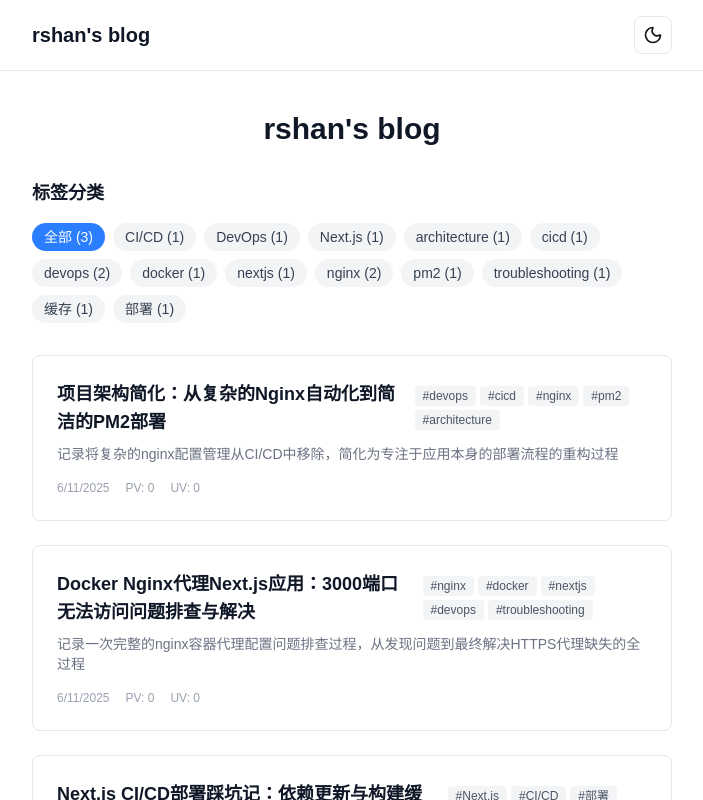
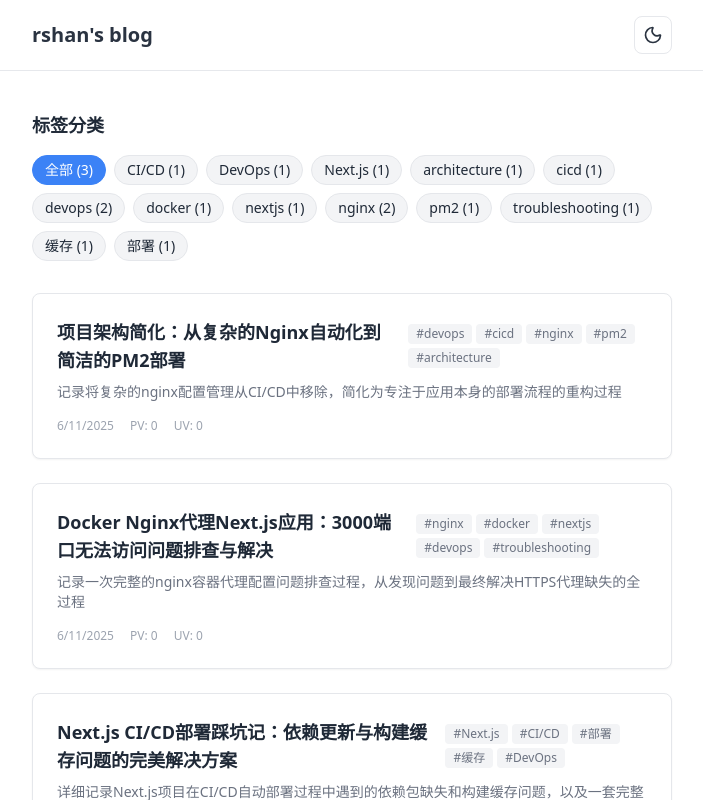
Before and after one commit to Rhan2020/my-blog, a Next.js app: page / in a window 1280 px wide. Shown: the top 800 px of the page, without its empty margins (288-991 px from the left). Built offline with nearby package versions, Linux system fonts and the light colour scheme.

Commit message:
完善暗夜主题设计，参考业界主流UI库

```diff
--- a/src/app/globals.css
+++ b/src/app/globals.css
@@ -1,98 +1,171 @@
 @import "tailwindcss";
 
+/* CSS变量定义 - 参考GitHub、VS Code、Tailwind CSS等主流设计 */
 :root {
-  --background: #ffffff;
-  --foreground: #171717;
+  /* Light theme colors */
+  --color-background: #ffffff;
+  --color-foreground: #1f2937;
+  --color-muted: #6b7280;
+  --color-muted-foreground: #9ca3af;
+  --color-card: #ffffff;
+  --color-card-foreground: #1f2937;
+  --color-popover: #ffffff;
+  --color-popover-foreground: #1f2937;
+  --color-border: #e5e7eb;
+  --color-input: #e5e7eb;
+  --color-primary: #3b82f6;
+  --color-primary-foreground: #ffffff;
+  --color-secondary: #f3f4f6;
+  --color-secondary-foreground: #1f2937;
+  --color-accent: #f3f4f6;
+  --color-accent-foreground: #1f2937;
+  --color-destructive: #ef4444;
+  --color-destructive-foreground: #ffffff;
+  --color-ring: #3b82f6;
+  --color-code-bg: #f8fafc;
+  --color-code-border: #e2e8f0;
+  --color-blockquote-border: #e5e7eb;
+  --color-table-header: #f9fafb;
+  --color-table-border: #e5e7eb;
+
+  /* Typography */
+  --font-sans: ui-sans-serif, system-ui, -apple-system, BlinkMacSystemFont, "Segoe UI", Roboto, "Helvetica Neue", Arial, "Noto Sans", sans-serif;
+  --font-mono: ui-monospace, SFMono-Regular, "SF Mono", Consolas, "Liberation Mono", Menlo, monospace;
+
+  /* Shadows */
+  --shadow-sm: 0 1px 2px 0 rgb(0 0 0 / 0.05);
+  --shadow-md: 0 4px 6px -1px rgb(0 0 0 / 0.1), 0 2px 4px -2px rgb(0 0 0 / 0.1);
+  --shadow-lg: 0 10px 15px -3px rgb(0 0 0 / 0.1), 0 4px 6px -4px rgb(0 0 0 / 0.1);
 }
 
-@theme inline {
-  --color-background: var(--background);
-  --color-foreground: var(--foreground);
-  --font-sans: var(--font-geist-sans);
-  --font-mono: var(--font-geist-mono);
+/* Dark theme colors - 参考GitHub Dark、VS Code Dark等 */
+.dark {
+  --color-background: #0d1117;
+  --color-foreground: #f0f6fc;
+  --color-muted: #8b949e;
+  --color-muted-foreground: #656d76;
+  --color-card: #161b22;
+  --color-card-foreground: #f0f6fc;
+  --color-popover: #161b22;
+  --color-popover-foreground: #f0f6fc;
+  --color-border: #30363d;
+  --color-input: #21262d;
+  --color-primary: #58a6ff;
+  --color-primary-foreground: #0d1117;
+  --color-secondary: #21262d;
+  --color-secondary-foreground: #f0f6fc;
+  --color-accent: #21262d;
+  --color-accent-foreground: #f0f6fc;
+  --color-destructive: #f85149;
+  --color-destructive-foreground: #f0f6fc;
+  --color-ring: #58a6ff;
+  --color-code-bg: #161b22;
+  --color-code-border: #30363d;
+  --color-blockquote-border: #30363d;
+  --color-table-header: #21262d;
+  --color-table-border: #30363d;
+
+  /* Dark shadows */
+  --shadow-sm: 0 1px 2px 0 rgb(0 0 0 / 0.3);
+  --shadow-md: 0 4px 6px -1px rgb(0 0 0 / 0.3), 0 2px 4px -2px rgb(0 0 0 / 0.3);
+  --shadow-lg: 0 10px 15px -3px rgb(0 0 0 / 0.3), 0 4px 6px -4px rgb(0 0 0 / 0.3);
 }
 
-@media (prefers-color-scheme: dark) {
-  :root {
-    --background: #0a0a0a;
-    --foreground: #ededed;
-  }
+/* 全局样式 */
+* {
+  border-color: var(--color-border);
 }
 
 body {
-  background: var(--background);
-  color: var(--foreground);
-  font-family: Arial, Helvetica, sans-serif;
+  background-color: var(--color-background);
+  color: var(--color-foreground);
+  font-family: var(--font-sans);
   transition: background-color 0.3s ease, color 0.3s ease;
+  line-height: 1.6;
 }
 
-/* Dark theme styles */
-.dark {
-  --background: #0a0a0a;
-  --foreground: #ededed;
+/* 选择文本样式 */
+::selection {
+  background-color: var(--color-primary);
+  color: var(--color-primary-foreground);
 }
 
-.light {
-  --background: #ffffff;
-  --foreground: #171717;
+/* 滚动条样式 */
+::-webkit-scrollbar {
+  width: 8px;
+  height: 8px;
 }
 
-/* Prism.js Code Highlighting */
+::-webkit-scrollbar-track {
+  background: var(--color-background);
+}
+
+::-webkit-scrollbar-thumb {
+  background: var(--color-muted);
+  border-radius: 4px;
+}
+
+::-webkit-scrollbar-thumb:hover {
+  background: var(--color-muted-foreground);
+}
+
+/* Prism.js 代码高亮 - 参考GitHub Dark主题 */
 code[class*="language-"],
 pre[class*="language-"] {
-  color: #f8f8f2;
+  color: #f0f6fc;
   background: none;
-  text-shadow: 0 1px rgba(0, 0, 0, 0.3);
-  font-family: var(--font-mono), Consolas, Monaco, 'Andale Mono', 'Ubuntu Mono', monospace;
-  font-size: 0.9em;
+  font-family: var(--font-mono);
+  font-size: 0.875em;
   text-align: left;
   white-space: pre;
   word-spacing: normal;
   word-break: normal;
   word-wrap: normal;
   line-height: 1.5;
-  tab-size: 4;
+  tab-size: 2;
   hyphens: none;
 }
 
 pre[class*="language-"] {
-  padding: 1em;
-  margin: .5em 0;
+  padding: 1rem;
+  margin: 1rem 0;
   overflow: auto;
-  border-radius: 0.3em;
-  background: #2d3748;
+  border-radius: 8px;
+  background: var(--color-code-bg);
+  border: 1px solid var(--color-code-border);
+  box-shadow: var(--shadow-sm);
 }
 
 :not(pre) > code[class*="language-"] {
-  padding: .1em;
-  border-radius: .3em;
+  padding: 0.125rem 0.25rem;
+  border-radius: 4px;
   white-space: normal;
-  background: #2d3748;
+  background: var(--color-code-bg);
+  border: 1px solid var(--color-code-border);
+  color: var(--color-foreground);
 }
 
-/* Token colors */
+/* Token colors - GitHub Dark inspired */
 .token.comment,
 .token.prolog,
 .token.doctype,
 .token.cdata {
-  color: #8292a2;
+  color: #8b949e;
+  font-style: italic;
 }
 
 .token.punctuation {
-  color: #f8f8f2;
+  color: #f0f6fc;
 }
 
 .token.property,
 .token.tag,
+.token.boolean,
+.token.number,
 .token.constant,
 .token.symbol,
 .token.deleted {
-  color: #f92672;
-}
-
-.token.boolean,
-.token.number {
-  color: #ae81ff;
+  color: #79c0ff;
 }
 
 .token.selector,
@@ -101,7 +174,7 @@ pre[class*="language-"] {
 .token.char,
 .token.builtin,
 .token.inserted {
-  color: #a6e22e;
+  color: #a5d6ff;
 }
 
 .token.operator,
@@ -110,28 +183,44 @@ pre[class*="language-"] {
 .language-css .token.string,
 .style .token.string,
 .token.variable {
-  color: #f8f8f2;
+  color: #ff7b72;
 }
 
 .token.atrule,
 .token.attr-value,
 .token.function,
 .token.class-name {
-  color: #e6db74;
+  color: #d2a8ff;
 }
 
 .token.keyword {
-  color: #66d9ef;
+  color: #ff7b72;
+  font-weight: bold;
 }
 
 .token.regex,
 .token.important {
-  color: #fd971f;
+  color: #ffa657;
 }
 
-/* Typography improvements */
+.token.important,
+.token.bold {
+  font-weight: bold;
+}
+
+.token.italic {
+  font-style: italic;
+}
+
+.token.entity {
+  cursor: help;
+}
+
+/* Typography - Prose样式优化 */
 .prose {
+  color: var(--color-foreground);
   max-width: none;
+  line-height: 1.7;
 }
 
 .prose h1,
@@ -140,134 +229,322 @@ pre[class*="language-"] {
 .prose h4,
 .prose h5,
 .prose h6 {
-  color: var(--foreground);
-  font-weight: 600;
-  margin-top: 2em;
-  margin-bottom: 1em;
+  color: var(--color-foreground);
+  font-weight: 700;
+  line-height: 1.25;
+  margin-top: 2rem;
+  margin-bottom: 1rem;
+  scroll-margin-top: 2rem;
 }
 
 .prose h1 {
-  font-size: 2.25em;
+  font-size: 2.25rem;
   margin-top: 0;
+  margin-bottom: 1.5rem;
+  border-bottom: 1px solid var(--color-border);
+  padding-bottom: 0.5rem;
 }
 
 .prose h2 {
-  font-size: 1.875em;
-  border-bottom: 1px solid #e5e7eb;
-  padding-bottom: 0.3em;
+  font-size: 1.875rem;
+  border-bottom: 1px solid var(--color-border);
+  padding-bottom: 0.3rem;
+  margin-bottom: 1rem;
 }
 
 .prose h3 {
-  font-size: 1.5em;
+  font-size: 1.5rem;
 }
 
 .prose h4 {
-  font-size: 1.25em;
+  font-size: 1.25rem;
+}
+
+.prose h5 {
+  font-size: 1.125rem;
+}
+
+.prose h6 {
+  font-size: 1rem;
+  color: var(--color-muted);
 }
 
 .prose p {
-  margin-top: 1.25em;
-  margin-bottom: 1.25em;
-  line-height: 1.75;
+  margin-top: 1.25rem;
+  margin-bottom: 1.25rem;
+}
+
+.prose strong {
+  color: var(--color-foreground);
+  font-weight: 600;
+}
+
+.prose em {
+  color: var(--color-foreground);
+  font-style: italic;
+}
+
+.prose a {
+  color: var(--color-primary);
+  text-decoration: underline;
+  text-underline-offset: 2px;
+  transition: color 0.2s ease;
+}
+
+.prose a:hover {
+  color: var(--color-primary);
+  text-decoration: none;
+}
+
+.prose code {
+  background: var(--color-code-bg);
+  color: var(--color-foreground);
+  padding: 0.125rem 0.375rem;
+  border-radius: 4px;
+  font-size: 0.875em;
+  font-weight: 500;
+  border: 1px solid var(--color-code-border);
 }
 
 .prose pre {
-  background: #2d3748;
-  color: #f8f8f2;
-  border-radius: 0.5rem;
-  padding: 1.25rem;
+  background: var(--color-code-bg);
+  color: var(--color-foreground);
+  border-radius: 8px;
+  padding: 1rem;
   overflow-x: auto;
-  margin: 1.5em 0;
-}
-
-.prose code {
-  background: #f3f4f6;
-  padding: 0.125rem 0.25rem;
-  border-radius: 0.25rem;
-  font-size: 0.875em;
-  font-weight: 500;
+  margin: 1.5rem 0;
+  border: 1px solid var(--color-code-border);
+  box-shadow: var(--shadow-sm);
 }
 
 .prose pre code {
   background: transparent;
+  color: inherit;
   padding: 0;
   border-radius: 0;
   font-size: inherit;
   font-weight: inherit;
+  border: none;
 }
 
 .prose blockquote {
-  border-left: 4px solid #e5e7eb;
-  padding-left: 1em;
-  margin: 1.5em 0;
+  border-left: 4px solid var(--color-blockquote-border);
+  padding-left: 1rem;
+  margin: 1.5rem 0;
   font-style: italic;
-  color: #6b7280;
+  color: var(--color-muted);
+  background: var(--color-secondary);
+  padding: 1rem 1rem 1rem 1.5rem;
+  border-radius: 0 8px 8px 0;
+}
+
+.prose blockquote p {
+  margin: 0;
+}
+
+.prose ul,
+.prose ol {
+  margin-top: 1.25rem;
+  margin-bottom: 1.25rem;
+  padding-left: 1.75rem;
+}
+
+.prose li {
+  margin-top: 0.5rem;
+  margin-bottom: 0.5rem;
+}
+
+.prose li > p {
+  margin-top: 0.75rem;
+  margin-bottom: 0.75rem;
+}
+
+.prose ul > li {
+  position: relative;
+}
+
+.prose ul > li::before {
+  content: "•";
+  position: absolute;
+  left: -1rem;
+  color: var(--color-muted);
+  font-weight: bold;
+}
+
+.prose ol > li {
+  position: relative;
 }
 
 .prose table {
   width: 100%;
   table-layout: auto;
   text-align: left;
-  margin-top: 2em;
-  margin-bottom: 2em;
-  font-size: 0.875em;
-  line-height: 1.7142857;
+  margin-top: 2rem;
+  margin-bottom: 2rem;
+  font-size: 0.875rem;
+  line-height: 1.7;
+  border-collapse: collapse;
+  border: 1px solid var(--color-table-border);
+  border-radius: 8px;
+  overflow: hidden;
+  box-shadow: var(--shadow-sm);
 }
 
 .prose table th {
-  background: #f9fafb;
-  padding: 0.5714286em 0.8571429em;
+  background: var(--color-table-header);
+  color: var(--color-foreground);
+  padding: 0.75rem 1rem;
   font-weight: 600;
-  border-bottom: 1px solid #d1d5db;
+  border-bottom: 1px solid var(--color-table-border);
+  text-align: left;
 }
 
 .prose table td {
-  padding: 0.5714286em 0.8571429em;
-  border-bottom: 1px solid #e5e7eb;
+  padding: 0.75rem 1rem;
+  border-bottom: 1px solid var(--color-table-border);
+  color: var(--color-foreground);
 }
 
-.prose ul,
-.prose ol {
-  margin-top: 1.25em;
-  margin-bottom: 1.25em;
-  padding-left: 1.625em;
+.prose table tr:hover {
+  background: var(--color-accent);
 }
 
-.prose li {
-  margin-top: 0.5em;
-  margin-bottom: 0.5em;
+.prose table tr:last-child td {
+  border-bottom: none;
 }
 
-@media (prefers-color-scheme: dark) {
-  .prose h1,
-  .prose h2,
-  .prose h3,
-  .prose h4,
-  .prose h5,
-  .prose h6 {
-    color: var(--foreground);
+.prose hr {
+  border: none;
+  height: 1px;
+  background: var(--color-border);
+  margin: 2rem 0;
+}
+
+/* 图片样式 */
+.prose img {
+  max-width: 100%;
+  height: auto;
+  border-radius: 8px;
+  box-shadow: var(--shadow-md);
+  margin: 1.5rem 0;
+}
+
+/* 键盘快捷键样式 */
+.prose kbd {
+  background: var(--color-secondary);
+  color: var(--color-foreground);
+  padding: 0.125rem 0.375rem;
+  border-radius: 4px;
+  font-size: 0.875em;
+  font-weight: 500;
+  border: 1px solid var(--color-border);
+  box-shadow: var(--shadow-sm);
+}
+
+/* 标记文本样式 */
+.prose mark {
+  background: #fbbf24;
+  color: #92400e;
+  padding: 0.125rem 0.25rem;
+  border-radius: 2px;
+}
+
+.dark .prose mark {
+  background: #f59e0b;
+  color: #1f2937;
+}
+
+/* 响应式设计 */
+@media (max-width: 768px) {
+  .prose {
+    font-size: 0.9rem;
+  }
+
+  .prose h1 {
+    font-size: 1.875rem;
   }
 
   .prose h2 {
-    border-bottom-color: #374151;
+    font-size: 1.5rem;
   }
 
+  .prose h3 {
+    font-size: 1.25rem;
+  }
+
+  .prose pre {
+    padding: 0.75rem;
+    margin: 1rem 0;
+  }
+
+  .prose table {
+    font-size: 0.8rem;
+  }
+
+  .prose table th,
+  .prose table td {
+    padding: 0.5rem 0.75rem;
+  }
+}
+
+/* 焦点样式 */
+*:focus-visible {
+  outline: 2px solid var(--color-ring);
+  outline-offset: 2px;
+}
+
+/* 自定义组件样式 */
+.card {
+  background: var(--color-card);
+  color: var(--color-card-foreground);
+  border: 1px solid var(--color-border);
+  border-radius: 8px;
+  box-shadow: var(--shadow-sm);
+}
+
+.button-primary {
+  background: var(--color-primary);
+  color: var(--color-primary-foreground);
+  border: 1px solid var(--color-primary);
+}
+
+.button-secondary {
+  background: var(--color-secondary);
+  color: var(--color-secondary-foreground);
+  border: 1px solid var(--color-border);
+}
+
+/* 动画效果 */
+@keyframes fadeIn {
+  from {
+    opacity: 0;
+    transform: translateY(10px);
+  }
+  to {
+    opacity: 1;
+    transform: translateY(0);
+  }
+}
+
+.animate-fadeIn {
+  animation: fadeIn 0.3s ease-out;
+}
+
+/* 打印样式 */
+@media print {
+  .prose {
+    color: black;
+  }
+
+  .prose pre,
   .prose code {
-    background: #374151;
-    color: #f3f4f6;
+    background: #f5f5f5;
+    color: black;
+    border: 1px solid #ddd;
   }
 
   .prose blockquote {
-    border-left-color: #374151;
-    color: #9ca3af;
-  }
-
-  .prose table th {
-    background: #1f2937;
-    border-bottom-color: #374151;
-  }
-
-  .prose table td {
-    border-bottom-color: #374151;
+    border-left-color: #ddd;
+    background: #f9f9f9;
   }
 }
--- a/src/app/page.tsx
+++ b/src/app/page.tsx
@@ -69,20 +69,23 @@ export default function Home() {
     <>
       <Header />
       <main className="max-w-2xl mx-auto py-10 px-4">
-        <h1 className="text-3xl font-bold mb-8 text-center text-gray-900 dark:text-white">rshan&apos;s blog</h1>
-
         {/* 标签过滤器 */}
         {allTags.length > 0 && (
           <div className="mb-8">
-            <h2 className="text-lg font-semibold mb-4 text-gray-900 dark:text-white">标签分类</h2>
+            <h2 className="text-lg font-semibold mb-4" style={{ color: 'var(--color-foreground)' }}>标签分类</h2>
             <div className="flex flex-wrap gap-2">
               <button
                 onClick={() => setSelectedTag('')}
                 className={`px-3 py-1 rounded-full text-sm transition-colors ${
                   selectedTag === ''
-                    ? 'bg-blue-500 text-white'
-                    : 'bg-gray-100 dark:bg-gray-800 text-gray-700 dark:text-gray-300 hover:bg-gray-200 dark:hover:bg-gray-700'
+                    ? 'button-primary'
+                    : 'button-secondary hover:opacity-80'
                 }`}
+                style={selectedTag === '' ? {} : {
+                  background: 'var(--color-secondary)',
+                  color: 'var(--color-secondary-foreground)',
+                  border: '1px solid var(--color-border)'
+                }}
               >
                 全部 ({posts.length})
               </button>
@@ -94,9 +97,14 @@ export default function Home() {
                     onClick={() => handleTagClick(tag)}
                     className={`px-3 py-1 rounded-full text-sm transition-colors ${
                       selectedTag === tag
-                        ? 'bg-blue-500 text-white'
-                        : 'bg-gray-100 dark:bg-gray-800 text-gray-700 dark:text-gray-300 hover:bg-gray-200 dark:hover:bg-gray-700'
+                        ? 'button-primary'
+                        : 'button-secondary hover:opacity-80'
                     }`}
+                    style={selectedTag === tag ? {} : {
+                      background: 'var(--color-secondary)',
+                      color: 'var(--color-secondary-foreground)',
+                      border: '1px solid var(--color-border)'
+                    }}
                   >
                     {tag} ({count})
                   </button>
@@ -109,29 +117,32 @@ export default function Home() {
         {/* 文章列表 */}
         <div className="space-y-6">
           {filteredPosts.length === 0 ? (
-            <div className="text-center text-gray-500 dark:text-gray-400 py-8">
-                             {selectedTag ? `没有找到标签为 "${selectedTag}" 的文章` : '暂无文章'}
+                        <div className="text-center py-8" style={{ color: 'var(--color-muted)' }}>
+              {selectedTag ? `没有找到标签为 "${selectedTag}" 的文章` : '暂无文章'}
             </div>
           ) : (
                          filteredPosts.map(post => (
               <Link
                 href={`/${post.slug}`}
                 key={post.slug}
-                className="block rounded-lg border border-gray-200 dark:border-gray-700 hover:shadow-lg transition bg-white dark:bg-gray-800 p-6"
+                className="card block rounded-lg hover:shadow-lg transition p-6"
               >
                 <div className="flex flex-col gap-2">
                   <div className="flex items-center gap-2">
-                    <span className="text-lg font-semibold text-gray-900 dark:text-white">{post.title}</span>
+                    <span className="text-lg font-semibold" style={{ color: 'var(--color-foreground)' }}>{post.title}</span>
                     {post.tags && post.tags.length > 0 && (
                       <span className="ml-2 flex gap-1 flex-wrap">
                         {post.tags.map(tag => (
-                          <span key={tag} className="text-xs bg-gray-100 dark:bg-gray-700 px-2 py-0.5 rounded text-gray-600 dark:text-gray-300">#{tag}</span>
+                          <span key={tag} className="text-xs px-2 py-0.5 rounded" style={{
+                            background: 'var(--color-secondary)',
+                            color: 'var(--color-muted)'
+                          }}>#{tag}</span>
                         ))}
                       </span>
                     )}
                   </div>
-                  <div className="text-gray-500 dark:text-gray-400 text-sm">{post.description}</div>
-                  <div className="flex items-center gap-4 text-xs text-gray-400 dark:text-gray-500 mt-2">
+                  <div className="text-sm" style={{ color: 'var(--color-muted)' }}>{post.description}</div>
+                  <div className="flex items-center gap-4 text-xs mt-2" style={{ color: 'var(--color-muted-foreground)' }}>
                     <span>{new Date(post.date).toLocaleDateString()}</span>
                     <span>PV: {pvuv[post.slug]?.pv ?? 0}</span>
                     <span>UV: {pvuv[post.slug]?.uv ?? 0}</span>
--- a/src/components/Header.tsx
+++ b/src/components/Header.tsx
@@ -4,9 +4,15 @@ import ThemeToggle from './ThemeToggle';
 
 export default function Header() {
   return (
-    <header className="sticky top-0 z-50 bg-white/80 dark:bg-gray-900/80 backdrop-blur-sm border-b border-gray-200 dark:border-gray-700">
+    <header className="sticky top-0 z-50 backdrop-blur-sm border-b" style={{
+      backgroundColor: 'var(--color-background)',
+      borderColor: 'var(--color-border)',
+      opacity: '0.95'
+    }}>
       <div className="max-w-2xl mx-auto px-4 py-4 flex items-center justify-between">
-        <Link href="/" className="text-xl font-bold text-gray-900 dark:text-white hover:text-blue-600 dark:hover:text-blue-400 transition-colors">
+        <Link href="/" className="text-xl font-bold transition-colors hover:opacity-80" style={{
+          color: 'var(--color-foreground)'
+        }}>
           rshan&apos;s blog
         </Link>
         <ThemeToggle />
--- a/src/components/ThemeToggle.tsx
+++ b/src/components/ThemeToggle.tsx
@@ -8,7 +8,12 @@ export default function ThemeToggle() {
   return (
     <button
       onClick={toggleTheme}
-      className="p-2 rounded-lg border border-gray-200 dark:border-gray-700 hover:bg-gray-100 dark:hover:bg-gray-800 transition-colors"
+      className="p-2 rounded-lg border transition-colors hover:opacity-80"
+      style={{
+        borderColor: 'var(--color-border)',
+        backgroundColor: 'var(--color-background)',
+        color: 'var(--color-foreground)'
+      }}
       aria-label={theme === 'light' ? '切换到暗夜模式' : '切换到亮色模式'}
     >
       {theme === 'light' ? (
```
Also changed, not shown: src/app/[slug]/page.tsx (+10 -7 lines).
